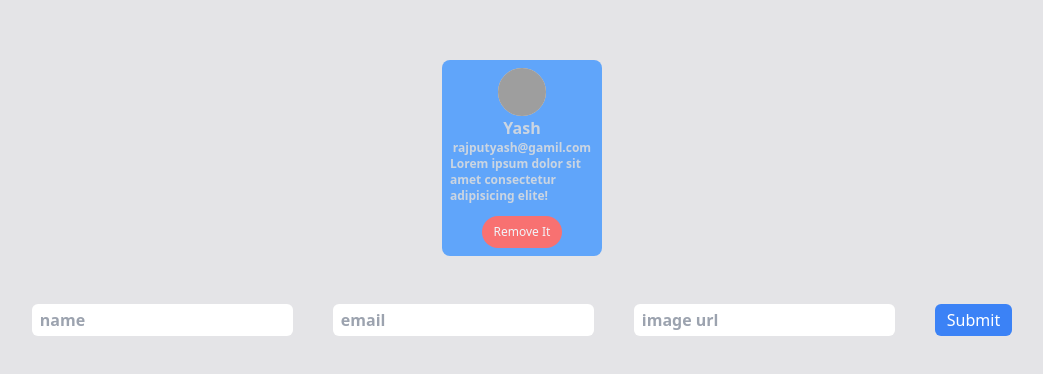
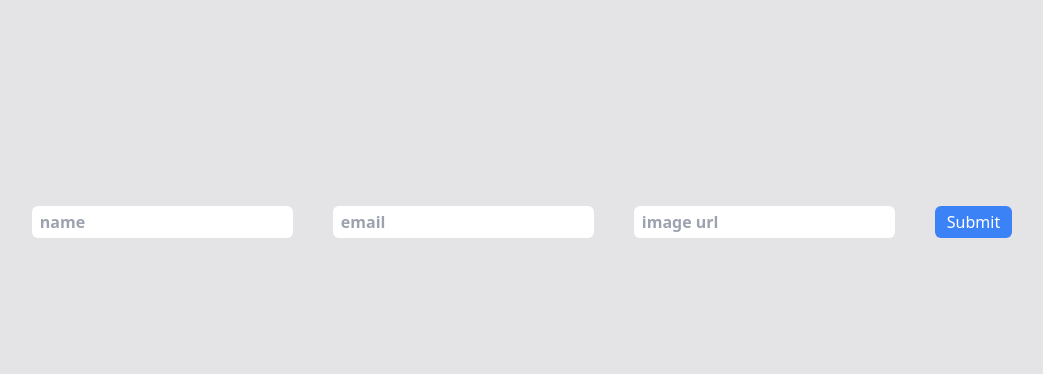
Before and after one commit to YashRajput09/React-unlimited, a React (Vite) app: page / in a window 1280 px wide. Shown: the part 186-560 px from the top of the page, without its empty margins (118-1161 px from the left). Built offline with nearby package versions, Linux system fonts and the light colour scheme; grey boxes are pictures that could not be loaded.

Commit message:
handle form data and functionality of remove it buttom

```diff
--- a/src/components/FormHandling/formData/FHParentComponent.jsx
+++ b/src/components/FormHandling/formData/FHParentComponent.jsx
@@ -1,13 +1,25 @@
-import React from 'react';
+import React, { useState } from 'react';
 import Cards from './formActivity/Cards';
 import Form from './formActivity/Form';
 
 function FHControledComponent(){
+    const [users, setUsers] = useState([]);
+    const handleFormData = (data) =>{
+        setUsers([...users, data]);
+    }
+
+    const handleRemoveBtn = (id)=>{
+        setUsers((prev) => {
+        return prev.filter((item, index) =>{
+            return index !== id;
+        })
+    })
+    }
     return(
-        <div className='w-full h-screen bg-zinc-200 flex justify-center items-center'>
+        <div className='w-full h-screen bg-zinc-200 flex flex-col justify-center items-center'>
             <div className="mx-12 rounded-lg">
-            < Cards />
-            < Form />
+            < Cards users={users} handleRemoveBtn={handleRemoveBtn}/>
+            < Form handleFormData={handleFormData} />
             </div>
         </div>
     )
--- a/src/components/FormHandling/formData/formActivity/Card.jsx
+++ b/src/components/FormHandling/formData/formActivity/Card.jsx
@@ -1,17 +1,17 @@
 import React from 'react';
 
-function Card(){
+function Card({user, handleRemoveBtn, id}){
     return(
-     <div className='w-40 h-full bg-blue-400 flex flex-col items-center p-2 rounded-lg gap'>
+        <div className='w-40 h-full bg-blue-400 flex flex-col items-center p-2 rounded-lg gap'>
         <div className="w-12 h-12 bg-orange-200 rounded-full overflow-hidden">
-            <img className='w-full h-full object-cover' src="https://images.unsplash.com/photo-1718102696639-451bd772dca4?w=600&auto=format&fit=crop&q=60&ixlib=rb-4.0.3&ixid=M3wxMjA3fDB8MHxlZGl0b3JpYWwtZmVlZHwyN3x8fGVufDB8fHx8fA%3D%3D" alt="" />
+            <img className='w-full h-full object-cover' src={user.image} alt="" />
         </div>
         <div className="text-xs font-semibold flex flex-col items-center text-slate-300">
-            <h1 className='text-base'>Yash</h1>
-            <p>rajputyash@gamil.com</p>
+            <h1 className='text-base'>{user.name}</h1>
+            <p>{user.email}</p>
             <p>Lorem ipsum dolor sit amet consectetur adipisicing elite!</p>
         </div>
-        <button className='px-3 py-2 bg-red-400 rounded-full text-xs mt-3 text-slate-100'>Remove It</button>
+        <button onClick={()=> handleRemoveBtn(id)} className='px-3 py-2 bg-red-400 rounded-full text-xs mt-3 text-slate-100'>Remove It</button>
      </div>
     )
 }
--- a/src/components/FormHandling/formData/formActivity/Cards.jsx
+++ b/src/components/FormHandling/formData/formActivity/Cards.jsx
@@ -1,11 +1,13 @@
 import React from 'react';
 import Card from './Card';
 
-function Cards(){
+function Cards({users, handleRemoveBtn }){
     return(
-        <div className='px-10w-full max-h-72 overflow-auto flex justify-center items-center p-2 gap-4 flex-wrap'>
-           < Card />
-        </div>
+      <div className='px-10w-full max-h-72 overflow-auto flex justify-center items-center p-2 gap-4 flex-wrap'>
+        {users.map((item, index) =>{
+           return < Card user={item} key={index} id={index} handleRemoveBtn={handleRemoveBtn}/>
+        })}
+    </div>
     )
 }
 
--- a/src/components/FormHandling/formData/formActivity/Form.jsx
+++ b/src/components/FormHandling/formData/formActivity/Form.jsx
@@ -1,13 +1,19 @@
 import React from 'react';
+import { useForm } from 'react-hook-form';
 
-function Form(){
+function Form({handleFormData}){
+const {register, handleSubmit, reset} = useForm();
+const handleFormSubmit = ( data )=> {
+        handleFormData(data);
+        reset();
+}
     return(
-        <div className='my-10 '>
-            <form className="flex gap-10" action="">
-                <input className='rounded-md px-2 py-1 text-base font-semibold outline-none' type="text" placeholder='name'/>
-                <input className='rounded-md px-2 py-1 text-base font-semibold outline-none' type="email" placeholder='email'/>
-                <input className='rounded-md px-2 py-1 text-base font-semibold outline-none' type="url" placeholder='image url'/>
-                <input className='rounded-md px-3 py-1 bg-blue-500 text-white' type="submit" />
+        <div className='my-10 flex justify-center'>
+            <form className="flex gap-10" onSubmit={handleSubmit(handleFormSubmit)}>
+                <input {...register('name')} className='rounded-md px-2 py-1 text-base font-semibold outline-none' type="text" placeholder='name'/>
+                <input {...register('email')} className='rounded-md px-2 py-1 text-base font-semibold outline-none' type="email" placeholder='email'/>
+                <input {...register('image')} className='rounded-md px-2 py-1 text-base font-semibold outline-none' type="url" placeholder='image url'/>
+                <input  className='rounded-md px-3 py-1 bg-blue-500 text-white' type="submit" />
             </form>
         </div>
     )
```
